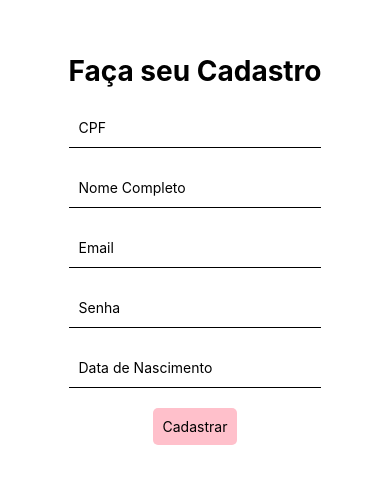
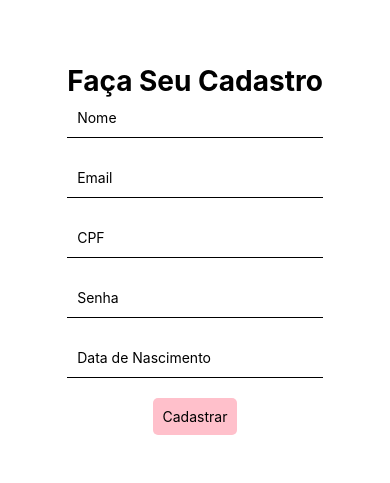
Before and after one commit to MariaClaraOliveira08/Mobile_meuApp, a React Native app: screen / in a window 390 px wide. Shown: the part 173-656 px from the top of the page. Built offline with nearby package versions, Linux system fonts and the light colour scheme.

Commit message:
cadastro

```diff
--- a/src/App.js
+++ b/src/App.js
@@ -37,6 +37,7 @@ const styles = StyleSheet.create({
     height:50,
     backgroundColor: 'pink',
   },
+
   row:{
     flexDirection:'row'
   },
--- a/src/axios/axios.js
+++ b/src/axios/axios.js
@@ -8,6 +8,6 @@ const api = axios.create({
 });
 
 const sheets = {
-    postCadastro:(user)=>api.post("cadastro", user)
+    postCadastro:(user)=>api.post("/user", user)
 }
 export default sheets;
--- a/src/screens/Cadastro.js
+++ b/src/screens/Cadastro.js
@@ -1,59 +1,73 @@
 import React, { useState } from "react";
-import { View, Text, TextInput, TouchableOpacity, Alert, StyleSheet } from "react-native";
-import api from '../axios/axios';
+import {View, Text, TextInput, TouchableOpacity, Alert, StyleSheet} from "react-native";
+import api from "../axios/axios";
 
 export default function Cadastro() {
     const [user, setUser] = useState({
-        cpf: "",
+      name: "",
       email: "",
       password: "",
-        name: "",
-        data_nascimento: ""
+      cpf:"",
+      data_nascimento:"",
     });
 
     async function handleCadastro() {
-        console.log(user);
-        await api.postCadastro(user)  // Solicitação para cadastro (troque o método conforme sua API)
-            .then((response) => {
-                Alert.alert('Cadastro realizado', response.data.message);
-            }, (error) => {
+      await api.postCadastro(user).then(
+        (response) => {
+          //console.log(response.data.message);
+          Alert.alert("Cadastro realizado com sucesso!!!", response.data.message);
+        },
+        (error) => {
           Alert.alert('Erro', error.response.data.error);
-            });
+          //console.log(error);
+        }
+      );
     }
 
     return (
       <View style={styles.container}>
-            <Text style={styles.title}>Faça seu Cadastro</Text>
+        <Text style={styles.title}>Faça Seu Cadastro</Text>
         <TextInput
         style={styles.input}
-                placeholder="CPF"
-                value={user.cpf}
-                onChangeText={(value) => setUser({ ...user, cpf: value })}
-            />
-            <TextInput
-                style={styles.input}
-                placeholder="Nome Completo"
+          placeholder="Nome"
           value={user.name}
-                onChangeText={(value) => setUser({ ...user, name: value })}
+          onChangeText={(value) => {
+            setUser({ ...user, name: value });
+          }}
         />
         <TextInput
         style={styles.input}
           placeholder="Email"
           value={user.email}
-                onChangeText={(value) => setUser({ ...user, email: value })}
+          onChangeText={(value) => {
+            setUser({ ...user, email: value });
+          }}
+        />
+        <TextInput
+        style={styles.input}
+          placeholder="CPF"
+          value={user.cpf}
+          onChangeText={(value) => {
+            setUser({ ...user, cpf: value });
+          }}
         />
         <TextInput
         style={styles.input}
           placeholder="Senha"
           value={user.password}
-                onChangeText={(value) => setUser({ ...user, password: value })}
+          onChangeText={(value) => {
+            setUser({ ...user, password: value });
+          }}
         />
         <TextInput
         style={styles.input}
           placeholder="Data de Nascimento"
           value={user.data_nascimento}
-                onChangeText={(value) => setUser({ ...user, data_nascimento: value })}
+          onChangeText={(value) => {
+            setUser({ ...user, data_nascimento: value });
+          }}
         />
+
         <TouchableOpacity onPress={handleCadastro} style={styles.button}>
           <Text>Cadastrar</Text>
         </TouchableOpacity>
@@ -64,25 +78,23 @@ export default function Cadastro() {
   const styles = StyleSheet.create({
     container: {
       flex: 1,
-        justifyContent: 'center',
-        alignItems: 'center',
-        padding: 20
+      justifyContent: "center",
+      alignItems: "center",
     },
     title: {
       fontSize: 28,
-        fontWeight: 'bold',
-        marginBottom: 20
+      fontWeight: "bold",
     },
-    input: {
-        width: '100%',
-        height: 40,
-        borderBottomWidth: 1,
-        marginBottom: 20,
-        paddingHorizontal: 10
+    input:{
+      width:'100%',
+      height:40,
+      borderBottomWidth:1,
+      marginBottom:20,
+      paddingHorizontal:10
     },
-    button: {
+    button:{
       backgroundColor: 'pink',
-        padding: 10,
-        borderRadius: 5
-    }
+      padding:10,
+      borderRadius:5
+    },
   });
```
Lines whose indentation alone changed are shown as unchanged.
